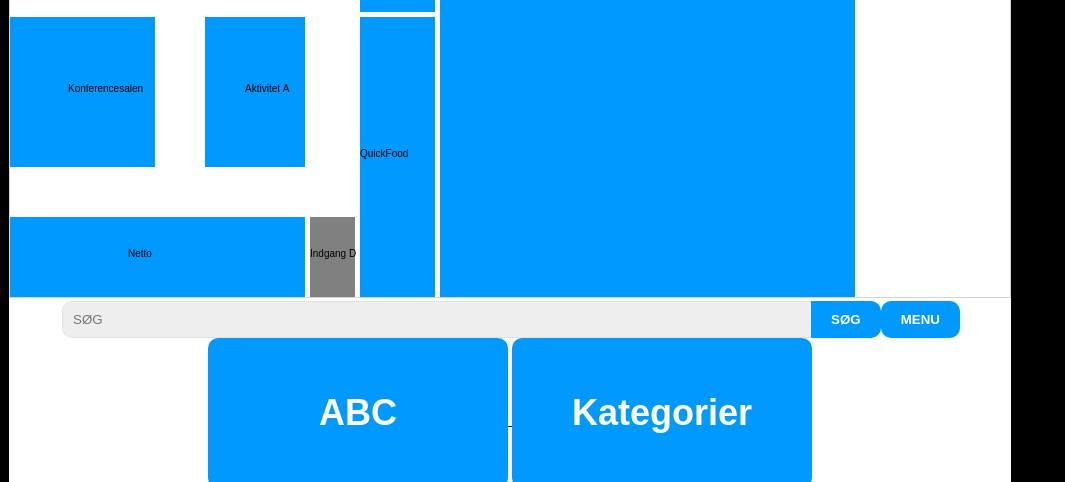
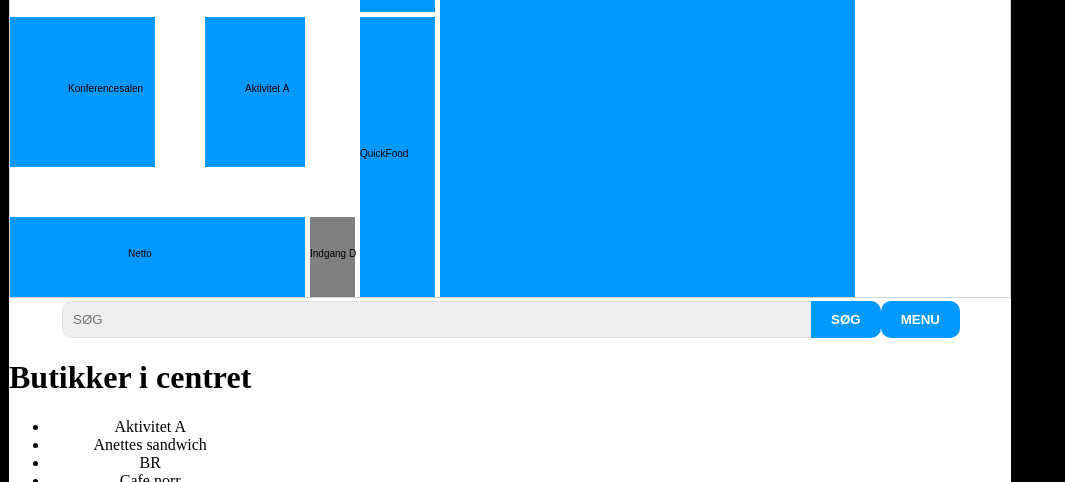
Before and after one commit to DenSejeGruppe/IntDesPrototype, a plain HTML site: page index.html in a window 1280 px wide. Shown: the part 613-1095 px from the top of the page, without its empty margins (0-1065 px from the left). Drawn offline with Linux system fonts and the light colour scheme.

Commit message:
ABCView function added

```diff
--- a/index.html
+++ b/index.html
@@ -25,8 +25,8 @@
                 </form>
 
                 <form id="menu" style="display:inline" method="get">
-                    <a href="abc/all.html">
-                        <input class="mainmenu" type="button" value="ABC">
+                    <a>
+                        <input class="mainmenu" id="abc" type="button" value="ABC">
                     </a>
                     <input class="mainmenu" type="button" value="Kategorier" onclick="">
                     <br />
--- a/script.js
+++ b/script.js
@@ -16,11 +16,13 @@ window.onload = function(){
     /*
     * Needed to get our canvas element, map, that we can draw on
     */
+
     var canvas = document.getElementById("map");
     canvas.addEventListener("mousedown", clickOnCanvas, false);
     var map = canvas.getContext("2d");
 
     var shops = []; //This is the array containing shop
+
     refresh(); //Builds the view in the canvas and adds the elements to the arrays
     /*
     * These are needed for the view in the bottom and the search functionality
@@ -28,6 +30,9 @@ window.onload = function(){
     var footer = document.getElementById("menu");
     var logo = document.getElementById("logo");
     var searchButton = document.getElementById("searchbtn");
+    var abc = document.getElementById("abc");
+    abc.addEventListener("click", ABCView());
+
 
     searchButton.addEventListener("click", function() {
         var searchString = document.getElementById("searchbox").value;
@@ -50,6 +55,8 @@ searchButton.addEventListener("click", function() {
         }
         else if(searchString == "NEPHEW") {
             showShopByName("Aktivitet A");
+        }else if(searchString == "ABC"){
+            ABCView();
         }
     }
 });
@@ -391,4 +398,43 @@ function makeActivityView() {
 
 }
 
+function ABCView() {
+    //Here the div for the shops is created and styled to look right in the view. The headline is created and added as well
+    var clear = document.getElementById("menu");
+    var clear2 = document.getElementById("logo");
+
+    clear.innerHTML = "";
+    clear2.style.visibility = "hidden";
+
+    //Funtionen herunder sorterer butikkerne alfabetisk efter navn
+    shops.sort(function(a, b) {
+    var textA = a.name.toUpperCase();
+    var textB = b.name.toUpperCase();
+    return (textA < textB) ? -1 : (textA > textB) ? 1 : 0;
+    });
+
+    var shopsDiv = document.createElement("div");
+    shopsDiv.style.float = "left";
+    shopsDiv.style.height = "100%";
+    shopsDiv.style.display = "inline-block";
+    var shopHeadline = document.createElement("h1");
+    shopHeadline.textContent = "Butikker i centret";
+    shopsDiv.appendChild(shopHeadline);
+
+    //Here the list containing the shops is created
+    var list = document.createElement("ul");
+    var list2 = document.createElement("ul");
+    var list3 = document.createElement("ul");
+
+    for(var shopIndex in shops) {
+        var shop = document.createElement("li")
+        shop.textContent = shops[shopIndex].name;
+        list.appendChild(shop);
+    }
+
+    //Here the list is added to the containing div and the containing div is added to the footer
+    shopsDiv.appendChild(list);
+    footer.appendChild(shopsDiv);
+}
+
 };
--- a/style.css
+++ b/style.css
@@ -74,6 +74,7 @@ form#search {
 	height: 950px;
 	width: 1002px;
 	border:1px solid black;
+	overflow: visible;
 }
 
 #footerMap{
```
Lines whose indentation alone changed are shown as unchanged.
